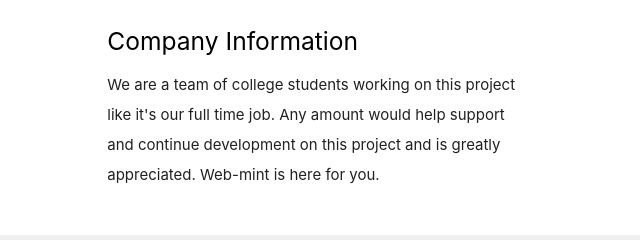
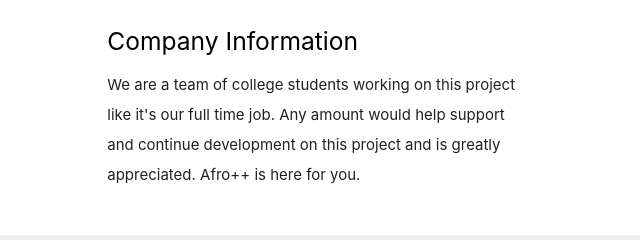
Before and after one commit to afroplusplus/afroplusplus.github.io, a plain HTML site: page index.html in a window 1280 px wide. Shown: the part 2064-2304 px from the top of the page, 96-736 px from the left. Drawn offline with Linux system fonts and the light colour scheme.

Commit message:
Update index.html

```diff
--- a/index.html
+++ b/index.html
@@ -136,7 +136,7 @@
       <div class="row">
         <div class="col l6 s12">
           <h5 class="black-text">Company Information</h5>
-          <p class="grey-text text-darken-4">We are a team of college students working on this project like it's our full time job. Any amount would help support and continue development on this project and is greatly appreciated. Web-mint is here for you.</p>
+          <p class="grey-text text-darken-4">We are a team of college students working on this project like it's our full time job. Any amount would help support and continue development on this project and is greatly appreciated. Afro++ is here for you.</p>
 
 
         </div>
```
